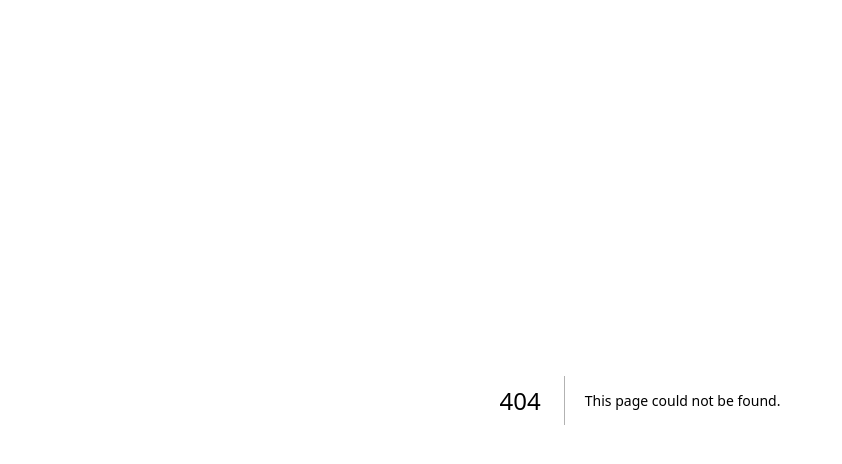
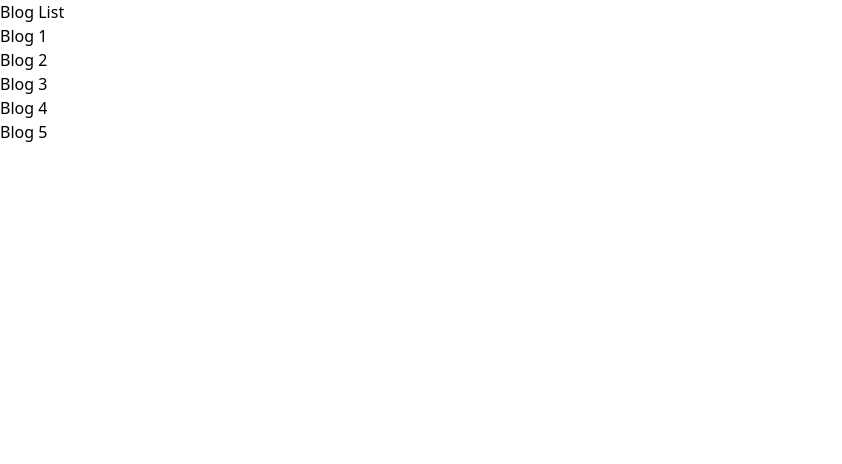
Before and after one commit to ksk1kd/nextjs-playground, a Next.js app: page /blog in a window 1280 px wide. Before the commit this address had no page. Shown: the top 464 px of the page, without its empty margins (0-842 px from the left). Built offline with nearby package versions, Linux system fonts and the light colour scheme.

Commit message:
add SSR route

```diff
--- /dev/null
+++ b/src/app/blog/page.tsx
@@ -0,0 +1,18 @@
+import Link from "next/link";
+export const dynamic = "force-dynamic";
+
+export default async function Page() {
+  const posts = ["1", "2", "3", "4", "5"];
+  return (
+    <>
+      <h1>Blog List</h1>
+      <ul>
+        {posts.map((post) => (
+          <li key={post}>
+            <Link href={`/blog/${post}`}>Blog {post}</Link>
+          </li>
+        ))}
+      </ul>
+    </>
+  );
+}
```
